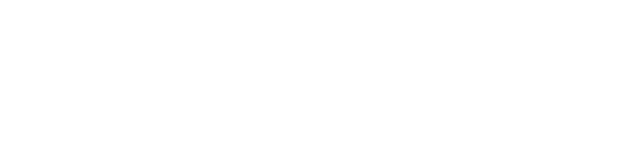
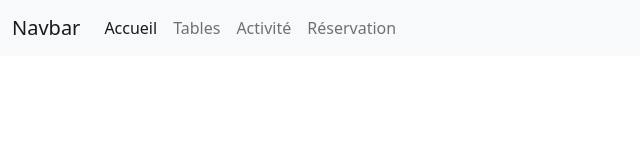
Before and after one commit to Isaia91/GitePIM, a plain HTML site: page index.html in a window 1280 px wide. Shown: the whole page, without its empty margins (0-640 px from the left). Drawn offline with nearby package versions, Linux system fonts and the light colour scheme.

Commit message:
first commit

```diff
--- a/index.html
+++ b/index.html
@@ -8,8 +8,31 @@
     <link href="https://cdn.jsdelivr.net/npm/bootstrap@5.2.3/dist/css/bootstrap.min.css" rel="stylesheet" integrity="sha384-rbsA2VBKQhggwzxH7pPCaAqO46MgnOM80zW1RWuH61DGLwZJEdK2Kadq2F9CUG65" crossorigin="anonymous">
 </head>
 <body>
-
+    <nav class="navbar navbar-expand-lg bg-light">
+        <div class="container-fluid">
+          <a class="navbar-brand" href="#">Navbar</a>
+          <button class="navbar-toggler" type="button" data-bs-toggle="collapse" data-bs-target="#navbarSupportedContent" aria-controls="navbarSupportedContent" aria-expanded="false" aria-label="Toggle navigation">
+            <span class="navbar-toggler-icon"></span>
+          </button>
+          <div class="collapse navbar-collapse" id="navbarSupportedContent">
+            <ul class="navbar-nav me-auto mb-2 mb-lg-0">
+              <li class="nav-item">
+                <a class="nav-link active" aria-current="page" href="#">Accueil</a>
+              </li>
+              <li class="nav-item">
+                <a class="nav-link" href="#">Tables</a>
+              </li>
+              <li class="nav-item">
+                <a class="nav-link ">Activité</a>
+              </li>
+              <li class="nav-item">
+                <a class="nav-link ">Réservation</a>
+              </li>
+            </ul>
+          </div>
+        </div>
+      </nav>
     <script src="https://cdn.jsdelivr.net/npm/@popperjs/core@2.11.6/dist/umd/popper.min.js" integrity="sha384-oBqDVmMz9ATKxIep9tiCxS/Z9fNfEXiDAYTujMAeBAsjFuCZSmKbSSUnQlmh/jp3" crossorigin="anonymous"></script>
-<script src="https://cdn.jsdelivr.net/npm/bootstrap@5.2.3/dist/js/bootstrap.min.js" integrity="sha384-cuYeSxntonz0PPNlHhBs68uyIAVpIIOZZ5JqeqvYYIcEL727kskC66kF92t6Xl2V" crossorigin="anonymous"></script>
+    <script src="https://cdn.jsdelivr.net/npm/bootstrap@5.2.3/dist/js/bootstrap.min.js" integrity="sha384-cuYeSxntonz0PPNlHhBs68uyIAVpIIOZZ5JqeqvYYIcEL727kskC66kF92t6Xl2V" crossorigin="anonymous"></script>
 </body>
 </html>
```
